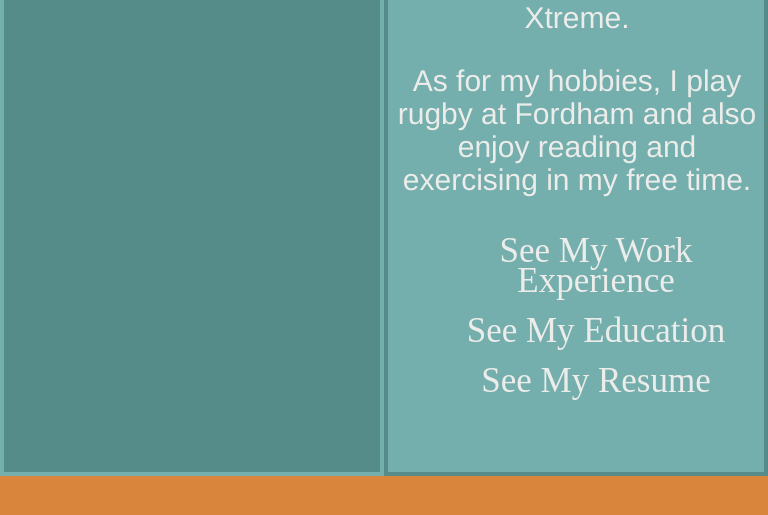
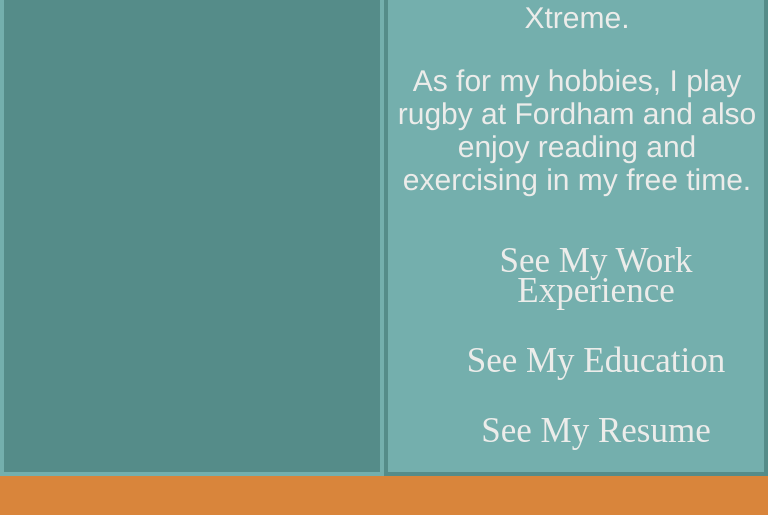
Before and after one commit to Cormaca18/Cormaca18.github.io, a PHP site: page / in a window 768 px wide. Shown: the part 1147-1662 px from the top of the page. Run offline with PHP 8.4, Linux system fonts and the light colour scheme.

Commit message:
changed css

```diff
--- a/css/education.css
+++ b/css/education.css
@@ -105,10 +105,10 @@ ul#menu li {
 @media only screen and (min-width : 768px) and (max-width : 1023px){
   ul#menu li {
       display:inline;
-      font-size: 60px;
+      font-size: 80px;
       font-family: fantasy;
       text-align: center;
-      padding: 30px 30px 80px 30px;
+      padding: 30px 30px 100px 30px;
       padding-bottom: 20px;
   }
   a:hover {
--- a/css/stylescss.css
+++ b/css/stylescss.css
@@ -151,7 +151,7 @@ a:hover {
   ul#menu li{
     font-size: 35px;
     display: block;
-    padding: 10px;
+    padding: 20px;
   }
   a:hover {
       color: purple;
```
